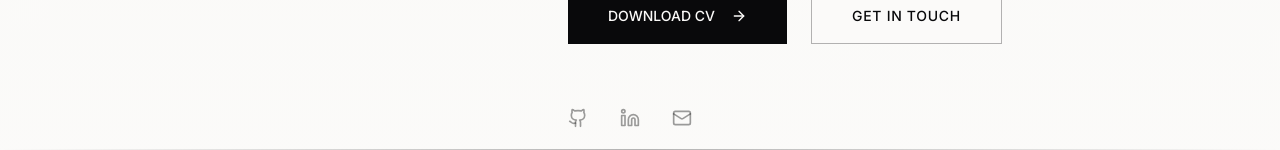
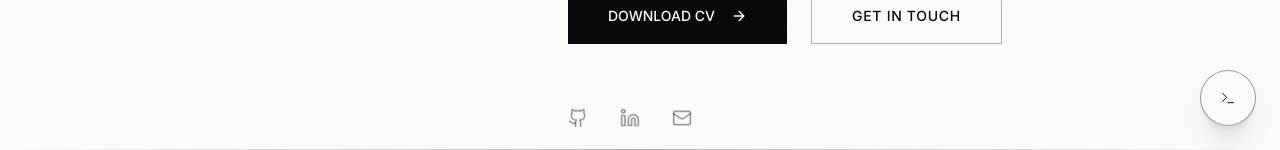
Before and after one commit to A2kmoise/Pport-folio, a React (Vite) app: page / in a window 1280 px wide. Shown: the part 650-800 px from the top of the page. Built offline with nearby package versions, Linux system fonts and the light colour scheme; a web font is replaced by a local one.

Commit message:
-{ * * }- terminal

```diff
--- a/src/App.tsx
+++ b/src/App.tsx
@@ -11,11 +11,15 @@ import NotFound from "./pages/NotFound";
 import ProjectPage from "./pages/project";
 import CertificatePage from "./pages/certificates";
 import ScrollToTop from "./components/ScrollToTop";
+import Terminal from "@/components/Terminal";
+import { Terminal as TerminalIcon } from "lucide-react";
+import { Button } from "@/components/ui/button";
 
 const queryClient = new QueryClient();
 
 const App = () => {
   const [isContactModalOpen, setIsContactModalOpen] = useState(false);
+  const [isTerminalOpen, setIsTerminalOpen] = useState(false);
 
   return (
     <QueryClientProvider client={queryClient}>
@@ -33,6 +37,24 @@ const App = () => {
           </Routes>
           <Footer />
         </BrowserRouter>
+
+        {/* Global Terminal Toggle Button */}
+        {!isTerminalOpen && (
+          <Button
+            onClick={() => setIsTerminalOpen(true)}
+            variant="outline"
+            className="fixed bottom-6 right-6 z-50 w-14 h-14 rounded-full border-primary/40 text-primary bg-background/80 backdrop-blur-sm shadow-xl hover:scale-110 hover:bg-primary hover:text-primary-foreground transition-all duration-300"
+            size="icon"
+          >
+            <TerminalIcon className="w-6 h-6 stroke-[1.5]" />
+          </Button>
+        )}
+
+        {/* Global Terminal Component */}
+        <Terminal
+          isOpen={isTerminalOpen}
+          onClose={() => setIsTerminalOpen(false)}
+        />
       </TooltipProvider>
     </QueryClientProvider>
   );
```
